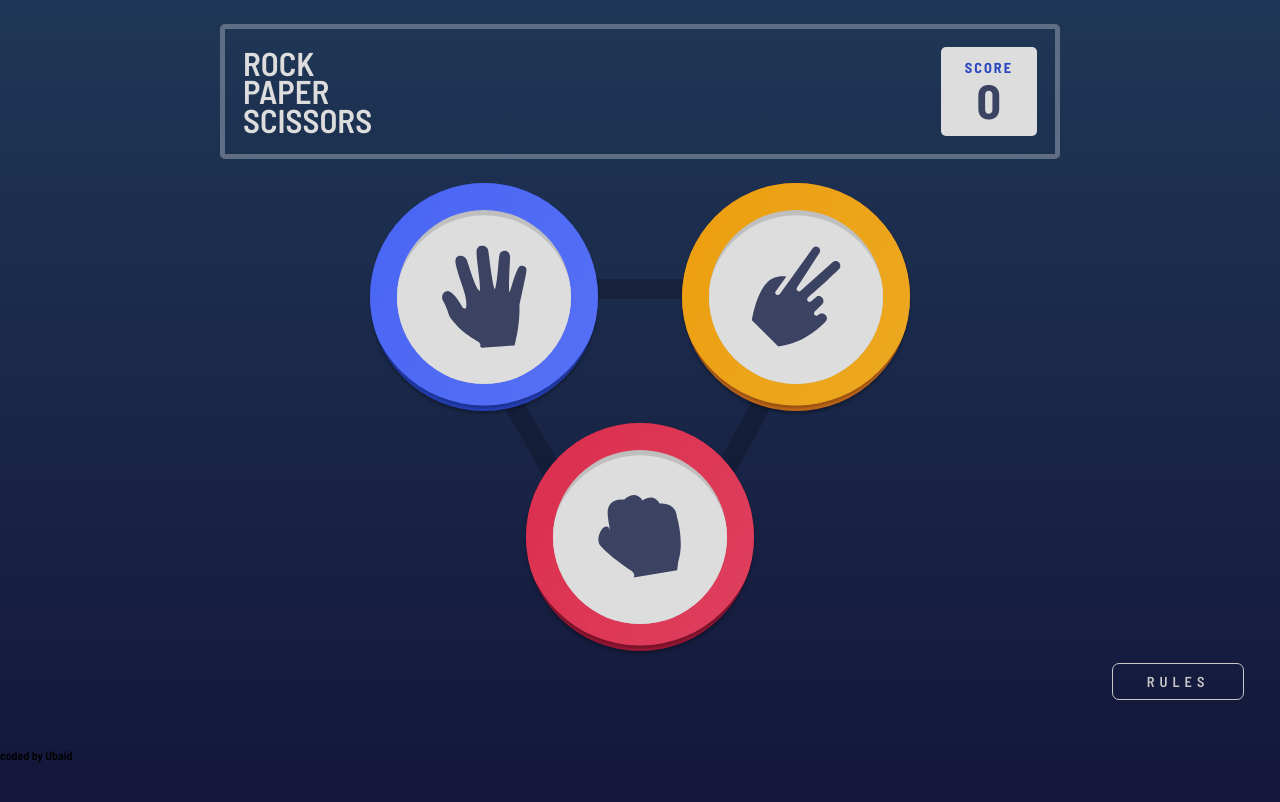
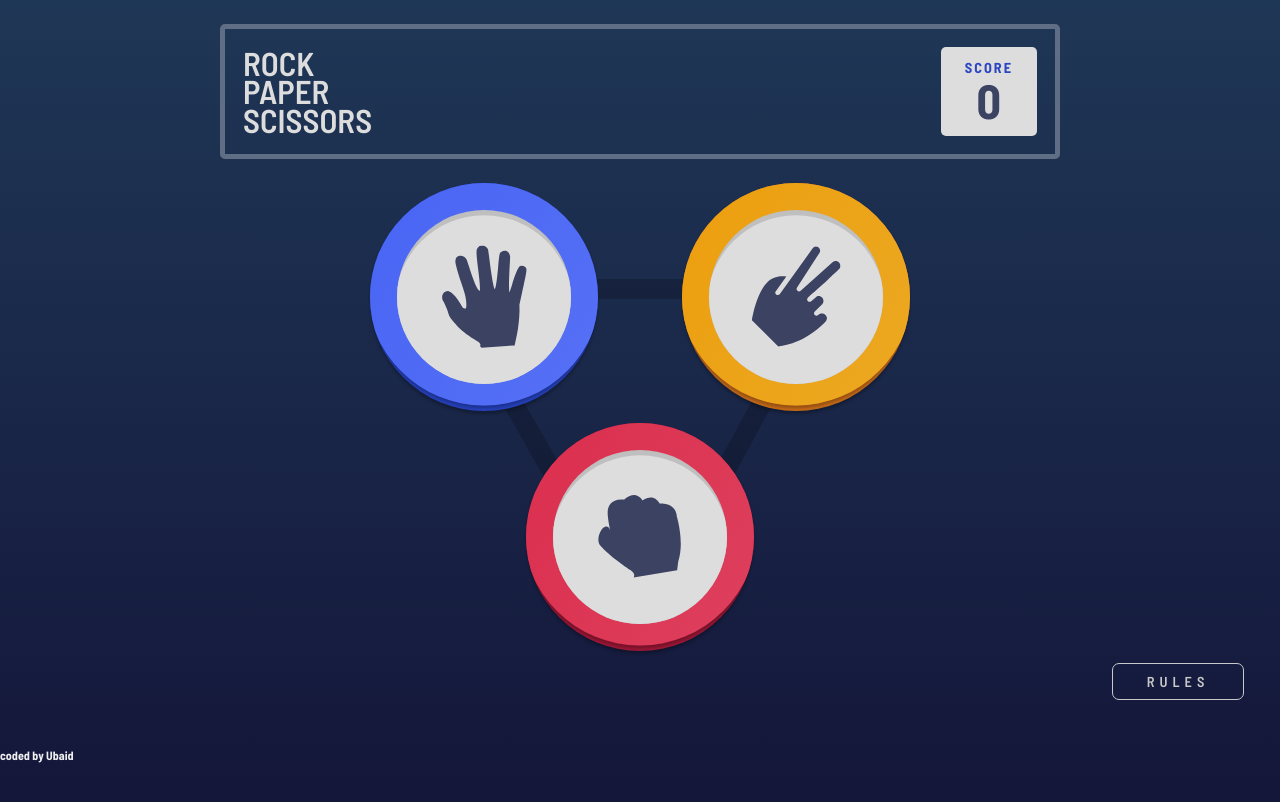
Before and after one commit to Ubaidullah-Shaik/Rock-Paper-Scissors-game, a plain HTML site: page index.html in a window 1280 px wide. Drawn offline with Linux system fonts and the light colour scheme.

Commit message:
Update style.css

```diff
--- a/style.css
+++ b/style.css
@@ -543,6 +543,11 @@ header.header{
     .btn:hover{
         color: hsl(349, 71%, 52%);
     }
+    .name{
+        color: #eee;
+        font-size: 1rem;
+        font-weight: 700;
+    }
     @keyframes smoothGrowing1 {
         0%{
             width: 0;
```
